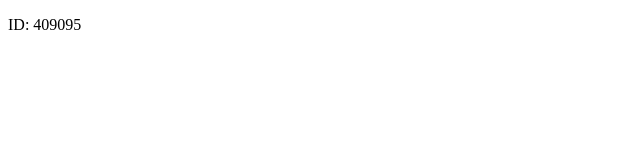
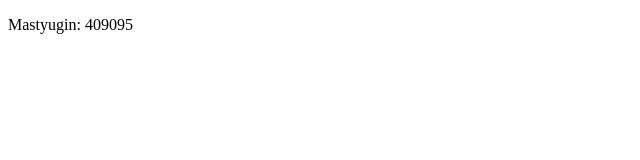
Before and after one commit to TomoeYoung/409095.osinthijacking.itmo.xyz, a plain HTML site: page index.html in a window 1280 px wide. Shown: the full height of the page, 0-640 px from the left. Drawn offline with Linux system fonts and the light colour scheme.

Commit message:
Update index.html

```diff
--- a/index.html
+++ b/index.html
@@ -8,7 +8,7 @@
 </head>
 
 <body>
-    <p>ID: 409095</p>
+    <p>Mastyugin: 409095</p>
 </body>
 
 </html>
```
